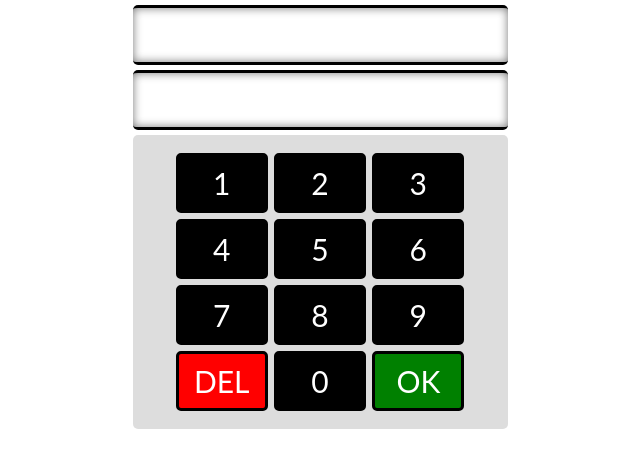
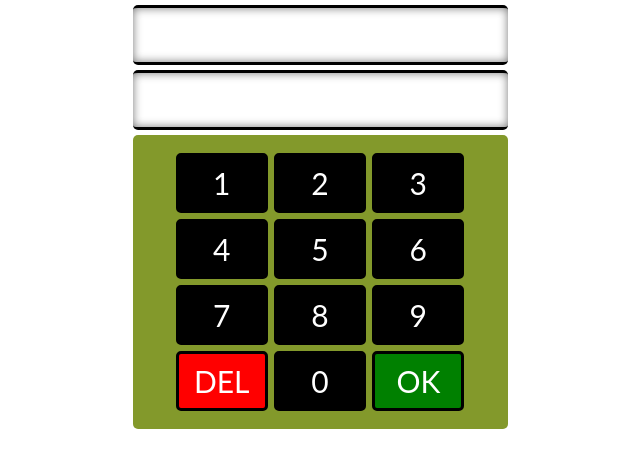
Before and after one commit to menzen/vgdd, a React (Create React App) app: page / in a window 1280 px wide. Shown: the top 468 px of the page, without its empty margins (320-960 px from the left). Built offline with nearby package versions, Linux system fonts and the light colour scheme.

Commit message:
1 file modified

```diff
--- a/src/style.css
+++ b/src/style.css
@@ -1,7 +1,7 @@
 :root {
   --color-2: #000;
   --border-radius: 5px;
-  --color-1: #ddd;
+  --color-1: #83992b;
   --color-2: #000;
   --color-3: #fff;
 }
```
